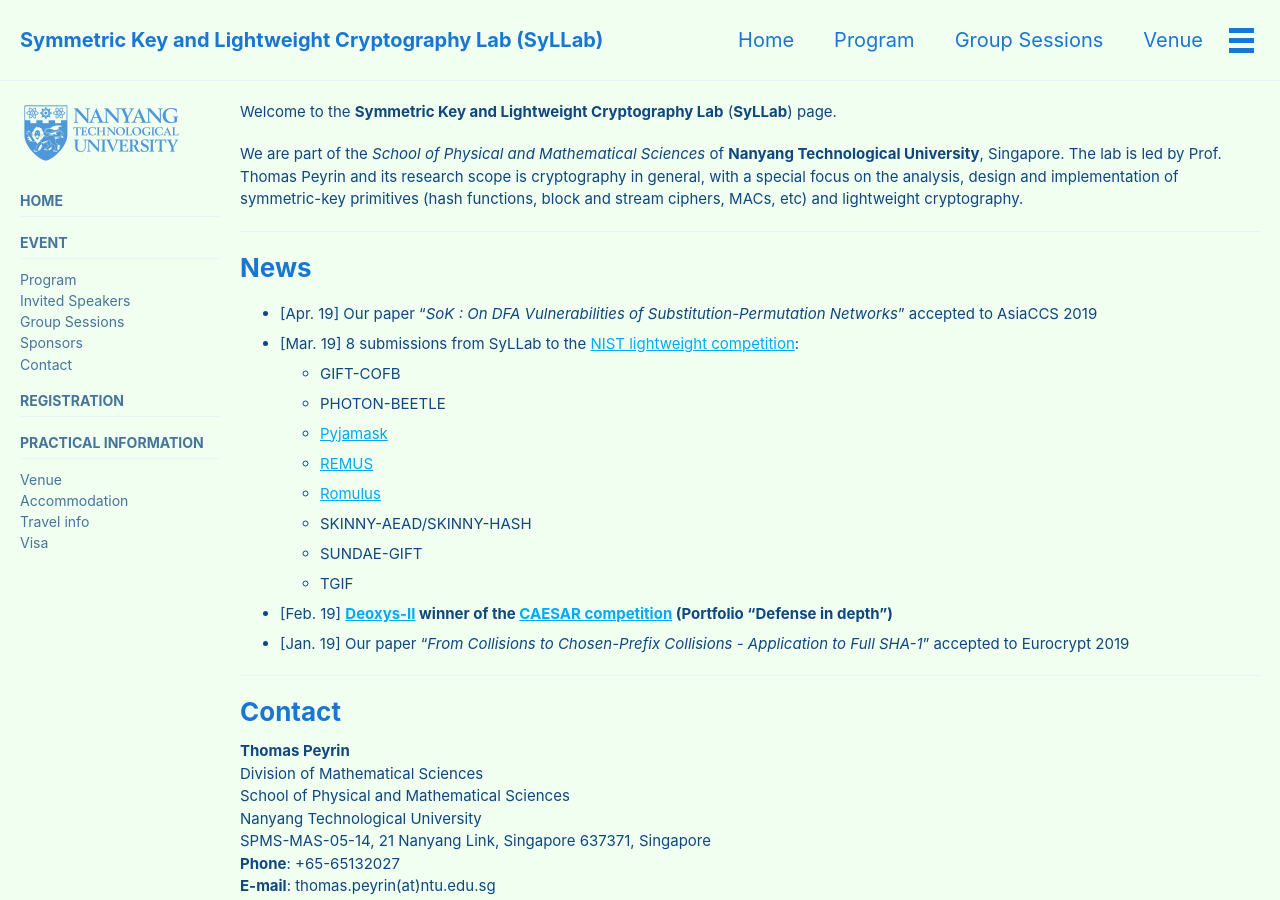
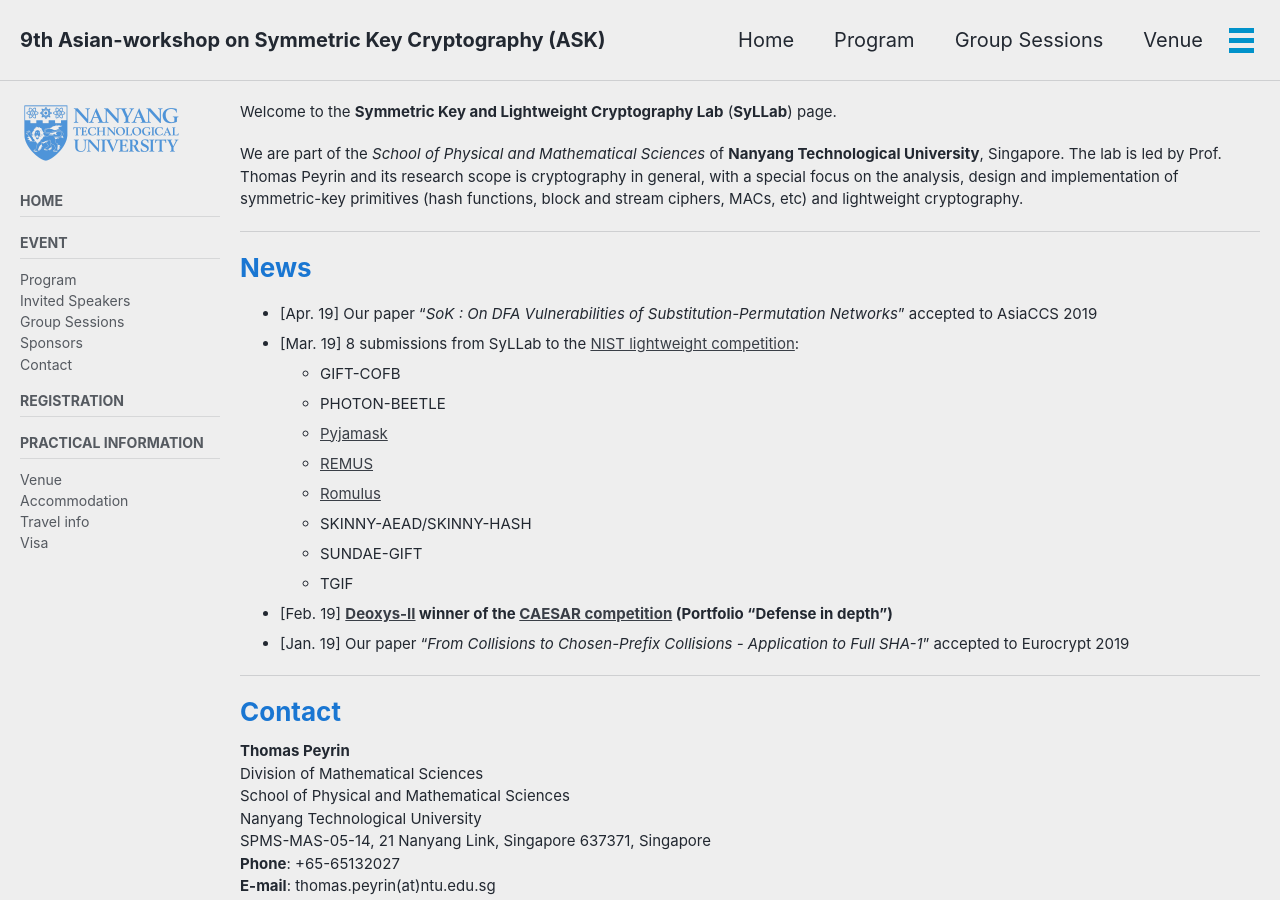
Before and after one commit to askworkshop/ask2019, a Jekyll site: the page built from index.md, in a window 1280 px wide and 900 px high. Built offline with Jekyll 4.4.1, drawn with Linux system fonts in a browser that asks for light colours; cached includes are drawn as plain includes; nearby versions of some CDN libraries.

Commit message:
Update _config.yml

```diff
--- a/_config.yml
+++ b/_config.yml
@@ -13,17 +13,17 @@
 # theme                  : "minimal-mistakes-jekyll"
 # remote_theme           : "mmistakes/minimal-mistakes"
 remote_theme: "mmistakes/minimal-mistakes@4.16.2"
-minimal_mistakes_skin    : "aqua" # "air", "aqua", "contrast", "dark", "dirt", "neon", "mint", "plum", "sunrise"
+minimal_mistakes_skin    : "air" # "air", "aqua", "contrast", "dark", "dirt", "neon", "mint", "plum", "sunrise"
 
 # Site Settings
 locale                   : "en-US"
-title                    : "Symmetric Key and Lightweight Cryptography Lab (SyLLab)"
+title                    : "9th Asian-workshop on Symmetric Key Cryptography (ASK)"
 title_separator          : "-"
-name                     : "Thomas Peyrin"
-description              : "The website of the Symmetric Key and Lightweight Cryptography Lab (SyLLab) in NTU, Singapore"
+name                     : "ASK"
+description              : "The website of the 9th Asian-workshop on Symmetric Key Cryptography (ASK)"
 url                      : "https://syllab-ntu.github.io" # the base hostname & protocol for your site e.g. "https://mmistakes.github.io"
-baseurl                  : "/syllab" # the subpath of your site, e.g. "/blog"
-repository               : "syllab-ntu/syllab" # GitHub username/repo-name e.g. "mmistakes/minimal-mistakes"
+baseurl                  : "/ask2019" # the subpath of your site, e.g. "/blog"
+repository               : "syllab-ntu/ask2019" # GitHub username/repo-name e.g. "mmistakes/minimal-mistakes"
 //teaser                   : "/assets/images/ntu-logo-blue-transparent.png" # path of fallback teaser image, e.g. "/assets/images/500x300.png"
 //logo                     : "/assets/images/ntu-logo-blue-transparent.png" # path of logo image to display in the masthead, e.g. "/assets/images/88x88.png"
 masthead_title           : # overrides the website title displayed in the masthead, use " " for no title
@@ -99,18 +99,18 @@ social:
 
 # Analytics
 analytics:
-  provider               : "google" # false (default), "google", "google-universal", "custom"
+  provider               : # false (default), "google", "google-universal", "custom"
   google:
-    tracking_id          : "UA-7981081-8"
+    tracking_id          :
     anonymize_ip         : # true, false (default)
 
 
 # Site Author
 author:
-  name             : "Thomas Peyrin"
+  name             : "ASK"
   avatar           : # path of avatar image, e.g. "/assets/images/bio-photo.jpg"
-  bio              : "Professor at NTU"
-  location         : "Singapore"
+  bio              :
+  location         :
   email            :
   links:
     - label: "Email"
```
